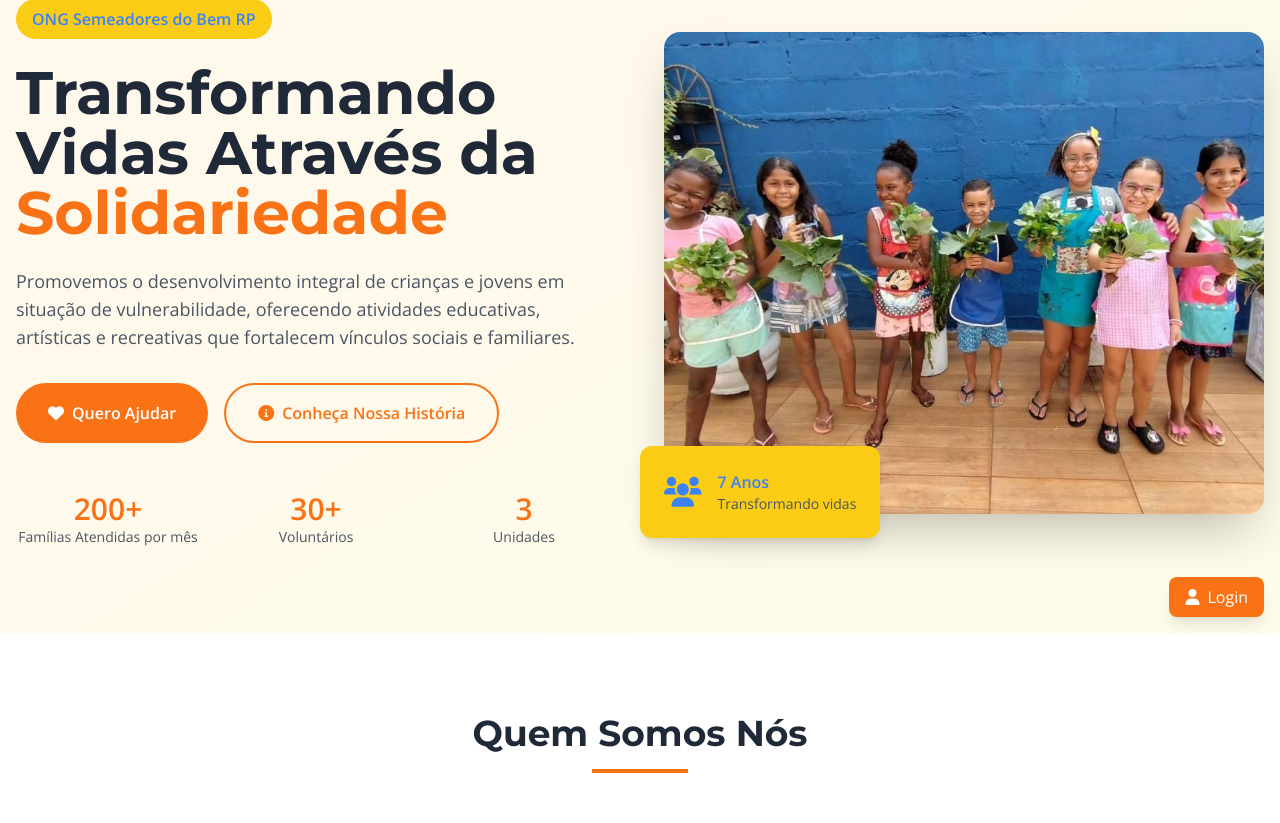
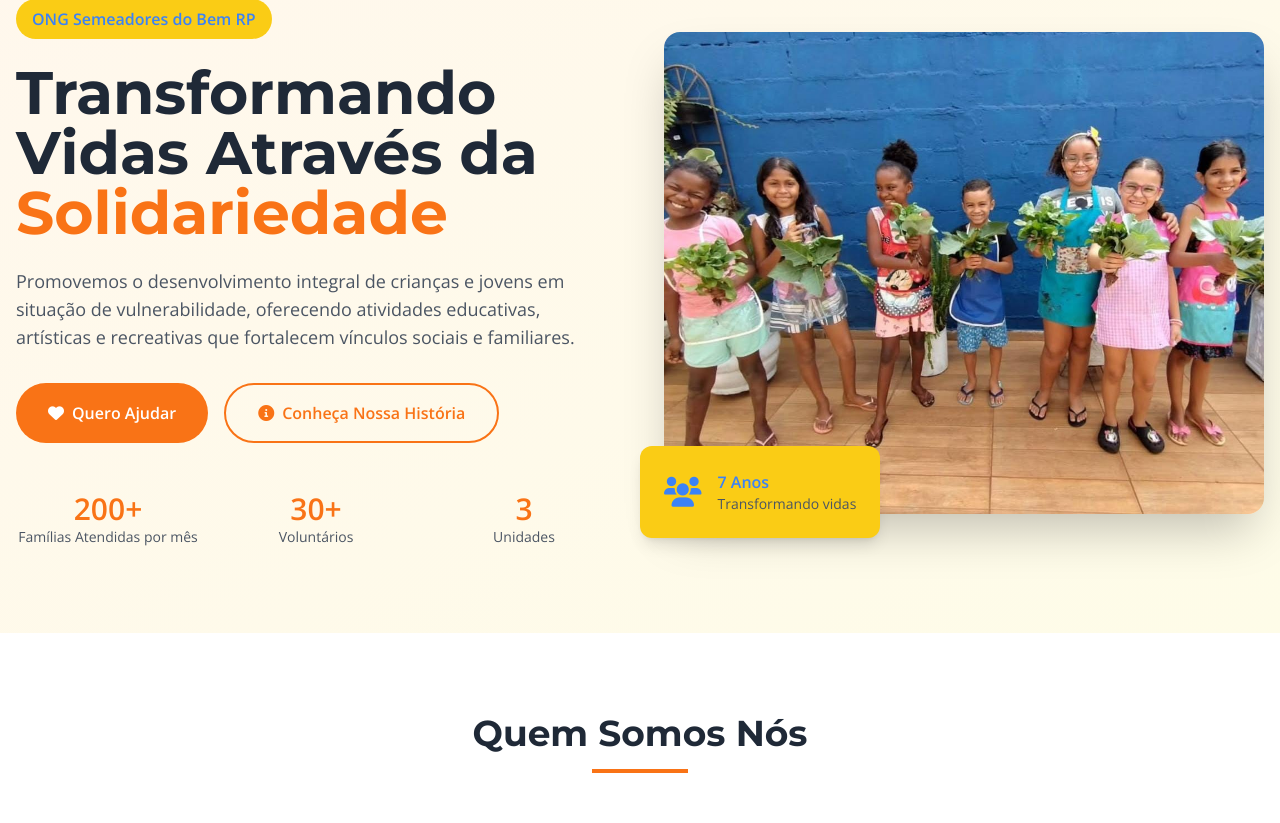
Before and after one commit to pedroaltran/semeadores-do-bem-2025, a Flask app: page / in a window 1280 px wide. Shown: the part 167-990 px from the top of the page. Run offline with Flask 3, Linux system fonts and the light colour scheme; data that the repository does not hold is empty; some libraries are stand-ins or nearby versions.

Commit message:
Ajustes v2

```diff
--- a/app/templates/index.html
+++ b/app/templates/index.html
@@ -872,9 +872,6 @@
         </a>
     </div>
     {% else %}
-    <a href="/auth/login" class="fixed bottom-4 right-4 bg-primary text-white px-4 py-2 rounded-lg shadow-lg hover:bg-orange-600 transition-colors">
-        <i class="fas fa-user mr-2"></i>Login
-    </a>
     {% endif %}
 
     <!-- Scripts -->
```
